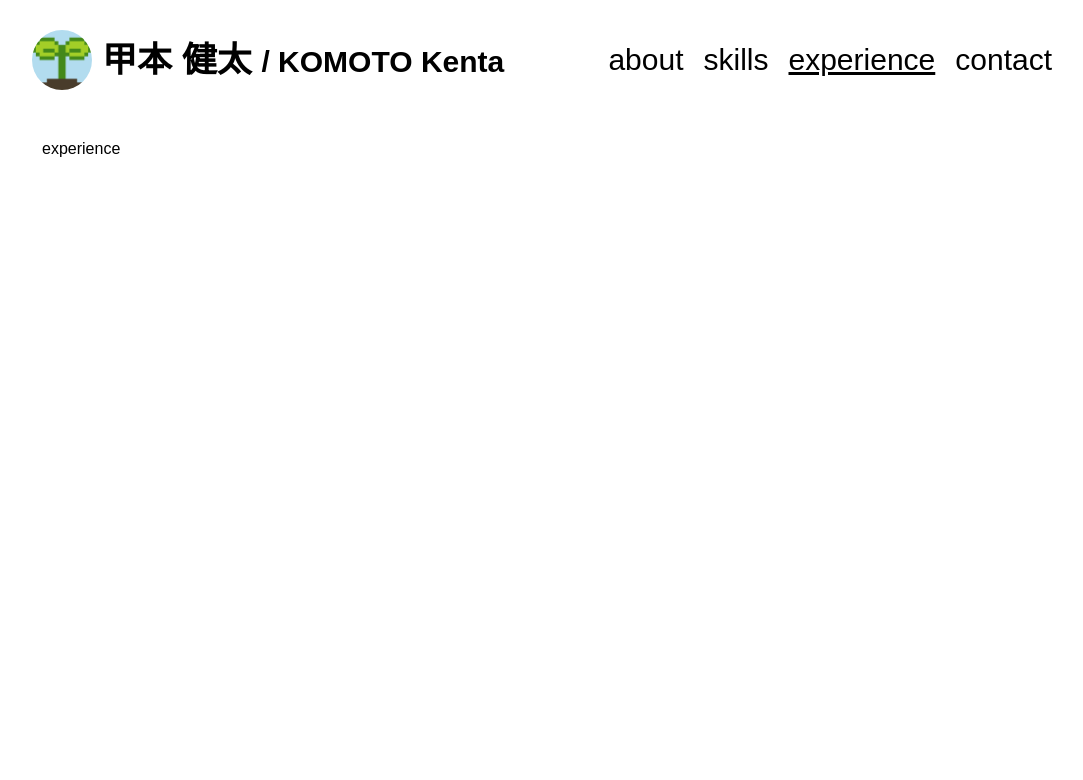
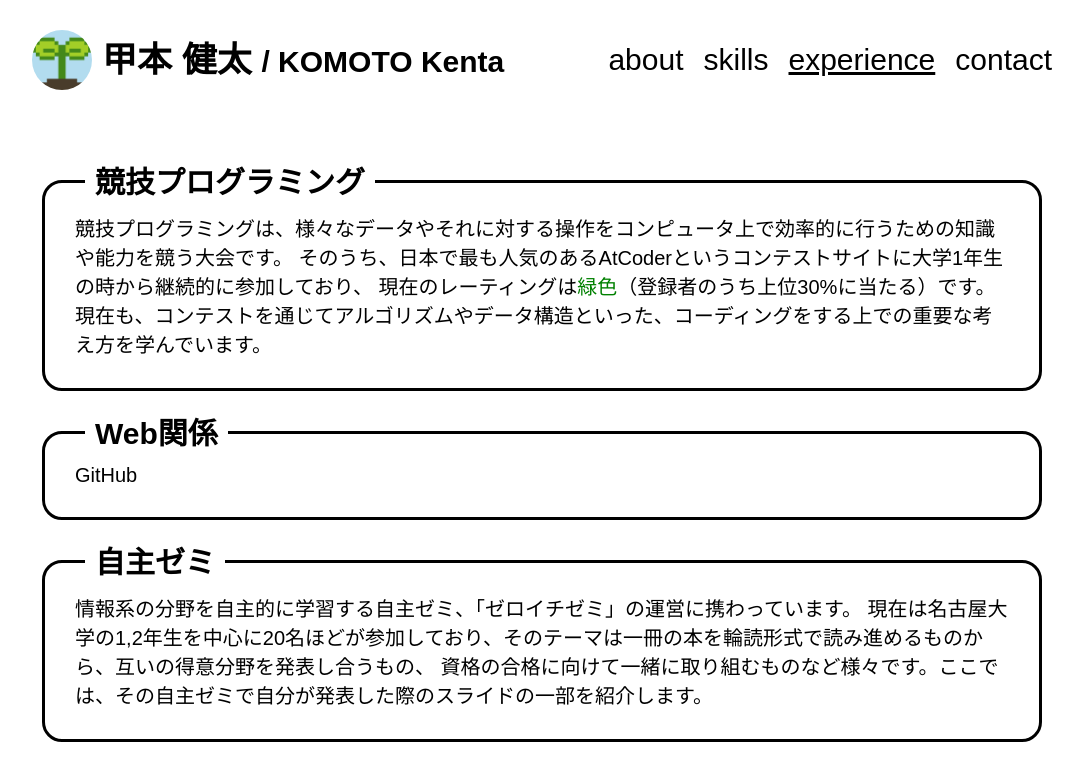
Before and after one commit to kentakom1213/portfolio-nextjs, a Next.js app: page /experience in a window 1280 px wide. Shown: the top 780 px of the page, without its empty margins (98-1181 px from the left). Built offline with nearby package versions, Linux system fonts and the light colour scheme; a web font is replaced by a local one.

Commit message:
[add] experience （途中まで）

```diff
--- /dev/null
+++ b/src/components/Experience/Experience.tsx
@@ -0,0 +1,51 @@
+import Image from "next/image";
+import { SpanColor } from "@/styles/Global/Color";
+import { ExperienceFrame, ExperienceTitle } from "./ExperienceStyles";
+
+export const ExperienceContents = ({ title, children }: { title: string, children: any }) => {
+  return (
+    <ExperienceFrame>
+      <ExperienceTitle>
+        {title}
+      </ExperienceTitle>
+      <div>
+        {children}
+      </div>
+    </ExperienceFrame>
+  )
+};
+
+export const ExperienceKyopro = () => {
+  return (
+    <ExperienceContents title="競技プログラミング">
+      <p>
+        競技プログラミングは、様々なデータやそれに対する操作をコンピュータ上で効率的に行うための知識や能力を競う大会です。
+        そのうち、日本で最も人気のあるAtCoderというコンテストサイトに大学1年生の時から継続的に参加しており、
+        現在のレーティングは<SpanColor color="green">緑色</SpanColor>（登録者のうち上位30%に当たる）です。
+        現在も、コンテストを通じてアルゴリズムやデータ構造といった、コーディングをする上での重要な考え方を学んでいます。
+      </p>
+    </ExperienceContents>
+  );
+};
+
+export const ExperienceWeb = () => {
+  return (
+    <ExperienceContents title="Web関係">
+      <p>
+        GitHub
+      </p>
+    </ExperienceContents>
+  );
+};
+
+export const ExperienceSemiar = () => {
+  return (
+    <ExperienceContents title="自主ゼミ">
+      <p>
+      情報系の分野を自主的に学習する自主ゼミ、「ゼロイチゼミ」の運営に携わっています。
+      現在は名古屋大学の1,2年生を中心に20名ほどが参加しており、そのテーマは一冊の本を輪読形式で読み進めるものから、互いの得意分野を発表し合うもの、
+      資格の合格に向けて一緒に取り組むものなど様々です。ここでは、その自主ゼミで自分が発表した際のスライドの一部を紹介します。
+      </p>
+    </ExperienceContents>
+  );
+};
--- /dev/null
+++ b/src/components/Experience/ExperienceStyles.tsx
@@ -0,0 +1,19 @@
+import styled from "styled-components";
+
+export const ExperienceFrame = styled.div`
+  margin: 40px 0;
+  padding: 30px;
+  position: relative;
+  border: 3px solid #000;
+  border-radius: 20px;
+  font-size: 20px;
+`;
+
+export const ExperienceTitle = styled.h1`
+  position: absolute;
+  top: -25px;
+  margin-left: 10px;
+  padding: 0 10px;
+  font-size: 30px;
+  background-color: #fff;
+`;
--- a/src/pages/experience.tsx
+++ b/src/pages/experience.tsx
@@ -1,10 +1,14 @@
+import { ExperienceContents, ExperienceKyopro, ExperienceWeb, ExperienceSemiar } from '@/components/Experience/Experience';
+import { ExperienceFrame } from '@/components/Experience/ExperienceStyles';
 import { Layout } from '@/layout/Layout'
 
 export const Experience = () => {
   return (
-      <Layout pageType="experience">
-        experience
-      </Layout>
+    <Layout pageType="experience" width={1000}>
+      <ExperienceKyopro />
+      <ExperienceWeb />
+      <ExperienceSemiar />
+    </Layout>
   )
 };
 
--- /dev/null
+++ b/src/styles/Global/Color.tsx
@@ -0,0 +1,5 @@
+import styled from "styled-components";
+
+export const SpanColor = styled.span<{ color: string }>`
+  color: ${(props) => props.color};
+`;
```
